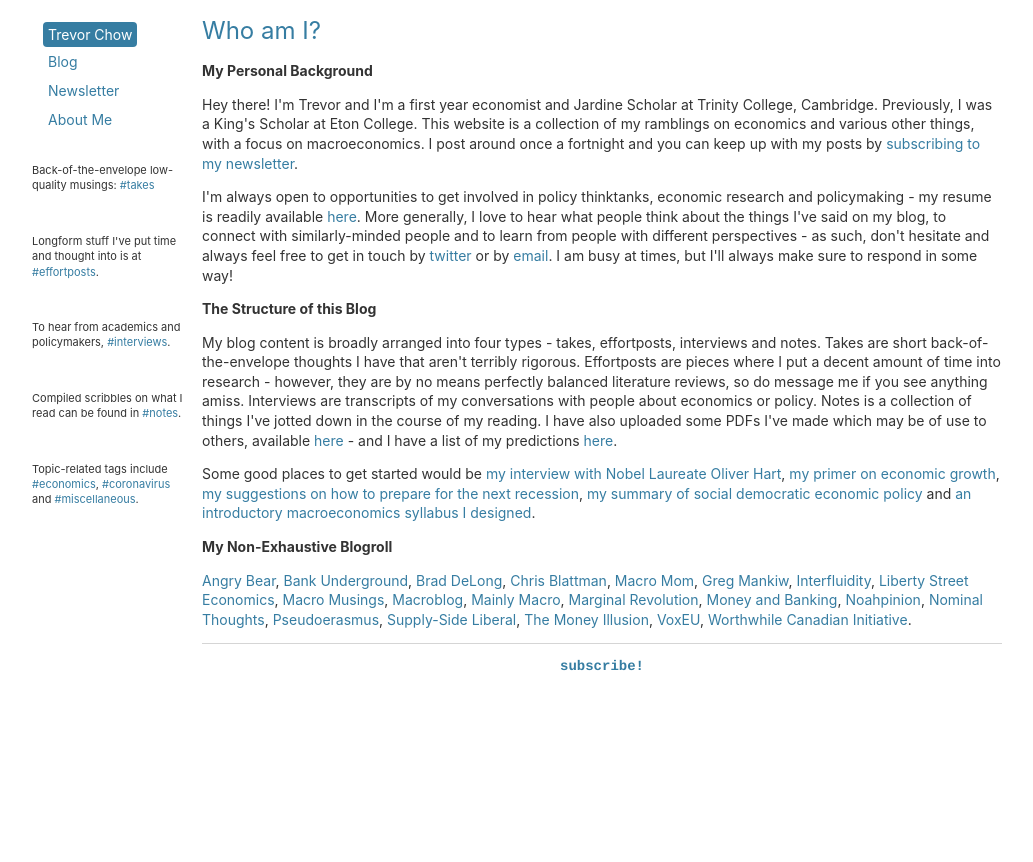
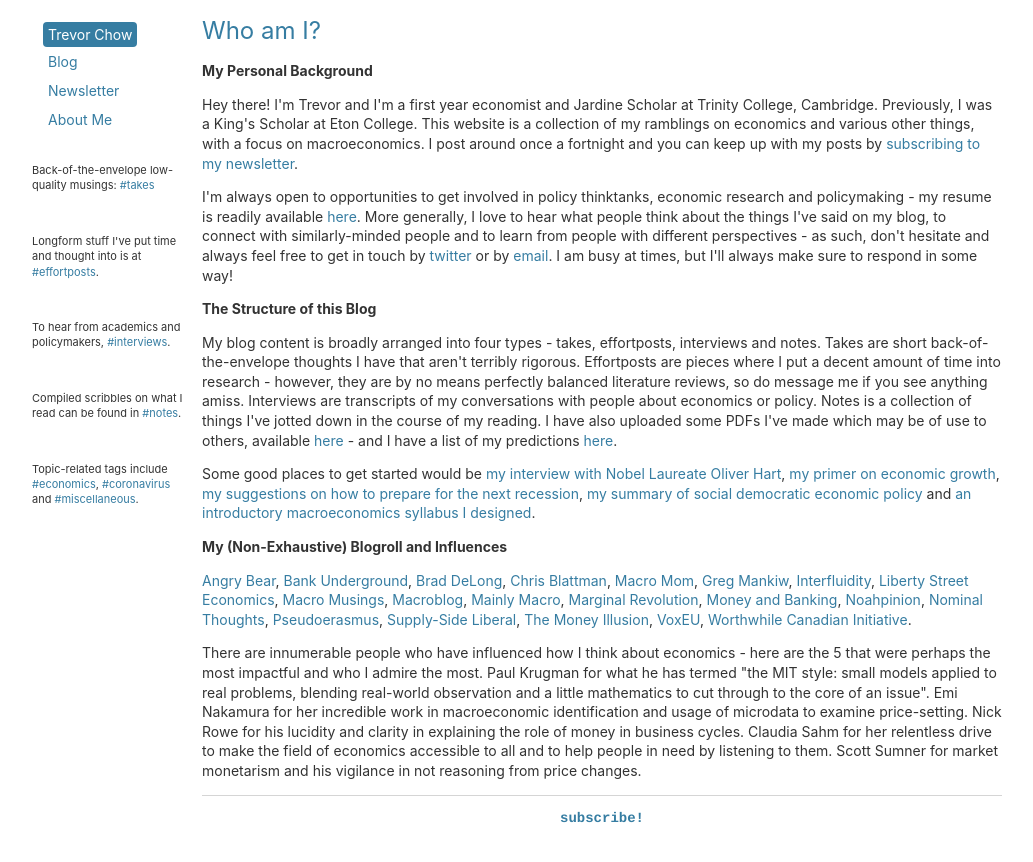
Before and after one commit to tmychow/tmychow.github.io, a Jekyll site: the page built from about/index.html, in a window 1280 px wide. Shown: the top 862 px of the page, without its empty margins (28-1061 px from the left). Built offline with Jekyll 4.4.1, drawn with Linux system fonts in a browser that asks for light colours.

Commit message:
Update index.html

```diff
--- a/about/index.html
+++ b/about/index.html
@@ -10,6 +10,7 @@ title: Trevor's Mostly Economic Musings
 	<p><strong>The Structure of this Blog</strong></p>
 	<p> My blog content is broadly arranged into four types - takes, effortposts, interviews and notes. Takes are short back-of-the-envelope thoughts I have that aren't terribly rigorous. Effortposts are pieces where I put a decent amount of time into research - however, they are by no means perfectly balanced literature reviews, so do message me if you see anything amiss. Interviews are transcripts of my conversations with people about economics or policy. Notes is a collection of things I've jotted down in the course of my reading. I have also uploaded some PDFs I've made which may be of use to others, available <a href="/usefulfiles">here</a> - and I have a list of my predictions <a href="/predictions">here</a>.</p>
 	<p> Some good places to get started would be <a href="https://tmychow.com/blog/2020/05/14/a-conversation-with-nobel-laureate-oliver-hart">my interview with Nobel Laureate Oliver Hart</a>, <a href="https://tmychow.com/blog/2020/07/02/growth-a-primer-in-three-parts">my primer on economic growth</a>, <a href="https://tmychow.com/blog/2020/09/05/the-next-recession">my suggestions on how to prepare for the next recession</a>, <a href="https://tmychow.com/blog/2020/12/19/mr-medlock-and-the-classics">my summary of social democratic economic policy</a> and <a href="https://pastebin.com/A2reHh9Z">an introductory macroeconomics syllabus I designed</a>.</p>
-	<p><strong>My Non-Exhaustive Blogroll</strong></p>
+	<p><strong>My (Non-Exhaustive) Blogroll and Influences</strong></p>
 	<p><a href="https://angrybearblog.com/">Angry Bear</a>, <a href="https://bankunderground.co.uk/">Bank Underground</a>, <a href="https://delong.typepad.com/">Brad DeLong</a>, <a href="https://chrisblattman.com/">Chris Blattman</a>, <a href="http://macromomblog.com/">Macro Mom</a>, <a href="https://gregmankiw.blogspot.com/">Greg Mankiw</a>, <a href="https://interfluidity.com/">Interfluidity</a>, <a href="https://libertystreeteconomics.newyorkfed.org/">Liberty Street Economics</a>, <a href="https://macromarketmusings.blogspot.com/">Macro Musings</a>, <a href="https://www.frbatlanta.org/blogs/macroblog/">Macroblog</a>, <a href="https://mainlymacro.blogspot.com/">Mainly Macro</a>, <a href="https://marginalrevolution.com/">Marginal Revolution</a>, <a href="https://www.moneyandbanking.com/">Money and Banking</a>, <a href="noahpinion.substack.com">Noahpinion</a>, <a href="https://www.nominalthoughts.com/">Nominal Thoughts</a>, <a href="https://pseudoerasmus.com/">Pseudoerasmus</a>, <a href="https://blog.supplysideliberal.com/">Supply-Side Liberal</a>, <a href="https://www.themoneyillusion.com/">The Money Illusion</a>, <a href="https://voxeu.org/">VoxEU</a>, <a href="https://worthwhile.typepad.com/">Worthwhile Canadian Initiative</a>.</p>
+	<p> There are innumerable people who have influenced how I think about economics - here are the 5 that were perhaps the most impactful and who I admire the most. Paul Krugman for what he has termed "the MIT style: small models applied to real problems, blending real-world observation and a little mathematics to cut through to the core of an issue". Emi Nakamura for her incredible work in macroeconomic identification and usage of microdata to examine price-setting. Nick Rowe for his lucidity and clarity in explaining the role of money in business cycles. Claudia Sahm for her relentless drive to make the field of economics accessible to all and to help people in need by listening to them. Scott Sumner for market monetarism and his vigilance in not reasoning from price changes. </p>
 </div><!-- /.blurb -->
```
